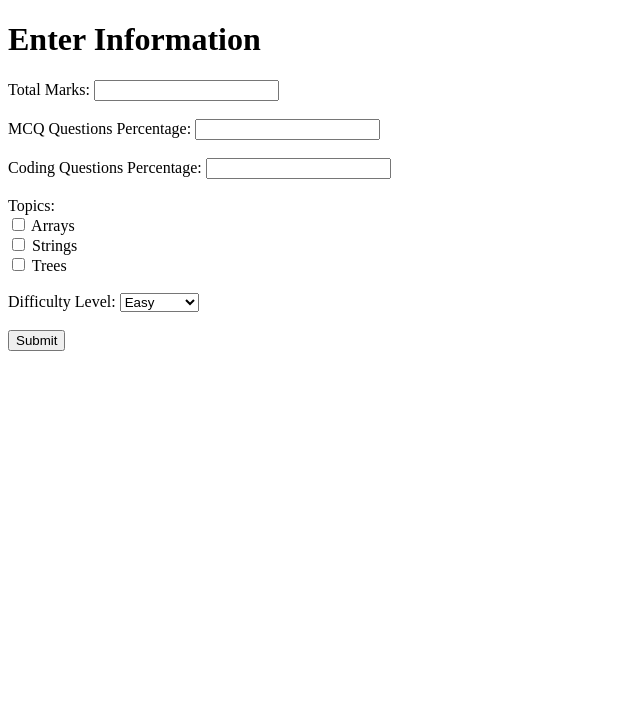
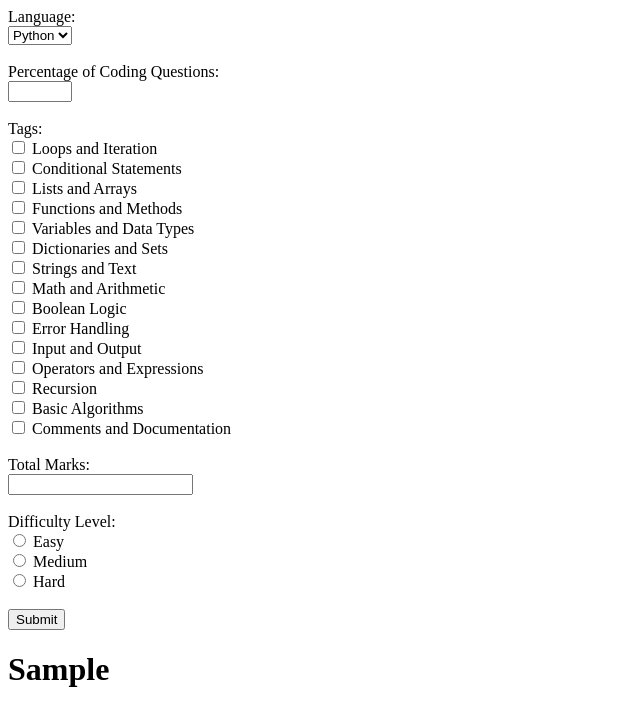
Before and after one commit to iGradlabs/AIAutograder, a Flask app: template templates/form.html in a window 1280 px wide. Shown: the top 726 px of the page, without its empty margins (0-640 px from the left). Run offline with Flask 3, Linux system fonts and the light colour scheme; the template is opened without the code that fills it: most values are stand-ins (such as "Sample title", 1, 10 or a date in 2020).

Commit message:
Update form.html

```diff
--- a/templates/form.html
+++ b/templates/form.html
@@ -1,33 +1,65 @@
 <!DOCTYPE html>
 <html>
-<head>
-    <title>Information Form</title>
-</head>
 <body>
-    <h1>Enter Information</h1>
-    <form id="infoForm" action="/submit" method="POST">
-        <label for="totalMarks">Total Marks:</label>
-        <input type="number" id="totalMarks" name="totalMarks" required><br><br>
 
-        <label for="mcqQuestionsPercentage">MCQ Questions Percentage:</label>
-        <input type="number" id="mcqQuestionsPercentage" name="mcqQuestionsPercentage" required><br><br>
+<form action="/input_form" method="post">
+  <label for="language">Language:</label><br>
+  <select id="language" name="language">
+    <option value="python">Python</option>
+    <option value="java">Java</option>
+    <option value="cpp">C++</option>
+  </select><br><br>
 
-        <label for="codingQuestionsPercentage">Coding Questions Percentage:</label>
-        <input type="number" id="codingQuestionsPercentage" name="codingQuestionsPercentage" required><br><br>
+  <label for="percentage_coding">Percentage of Coding Questions:</label><br>
+  <input type="number" id="percentage_coding" name="percentage_coding" min="0" max="100"><br><br>
 
-        <label>Topics:</label><br>
-        <input type="checkbox" id="topic1" name="Arrays" value="Arrays"> Arrays<br>
-        <input type="checkbox" id="topic2" name="Strings" value="Strings"> Strings<br>
-        <input type="checkbox" id="topic3" name="Trees" value="Trees"> Trees<br><br>
+  <label>Tags:</label><br>
+  <input type="checkbox" id="Loops and Iteration" name="tags" value="Loops and Iteration">
+  <label for="Loops and Iteration">Loops and Iteration</label><br>
+  <input type="checkbox" id="Conditional Statements" name="tags" value="Conditional Statements">
+  <label for="Conditional Statements">Conditional Statements</label><br>
+  <input type="checkbox" id="Lists and Arrays" name="tags" value="Lists and Arrays">
+  <label for="Lists and Arrays">Lists and Arrays</label><br>
+  <input type="checkbox" id="Functions and Methods" name="tags" value="Functions and Methods">
+  <label for="Functions and Methods">Functions and Methods</label><br>
+  <input type="checkbox" id="Variables and Data Types" name="tags" value="Variables and Data Types">
+  <label for="Variables and Data Types">Variables and Data Types</label><br>
+  <input type="checkbox" id="Dictionaries and Sets" name="tags" value="Dictionaries and Sets">
+  <label for="Dictionaries and Sets">Dictionaries and Sets</label><br>
+  <input type="checkbox" id="Strings and Text" name="tags" value="Strings and Text">
+  <label for="Strings and Text">Strings and Text</label><br>
+  <input type="checkbox" id="Math and Arithmetic" name="tags" value="Math and Arithmetic">
+  <label for="Math and Arithmetic">Math and Arithmetic</label><br>
+  <input type="checkbox" id="Boolean Logic" name="tags" value="Boolean Logic">
+  <label for="Boolean Logic">Boolean Logic</label><br>
+  <input type="checkbox" id="Error Handling" name="tags" value="Error Handling">
+  <label for="Error Handling">Error Handling</label><br>
+  <input type="checkbox" id="Input and Output" name="tags" value="Input and Output">
+  <label for="Input and Output">Input and Output</label><br>
+  <input type="checkbox" id="Operators and Expressions" name="tags" value="Operators and Expressions">
+  <label for="Operators and Expressions">Operators and Expressions</label><br>
+  <input type="checkbox" id="Recursion" name="tags" value="Recursion">
+  <label for="Recursion">Recursion</label><br>
+  <input type="checkbox" id="Basic Algorithms" name="tags" value="Basic Algorithms">
+  <label for="Basic Algorithms">Basic Algorithms</label><br>
+  <input type="checkbox" id="Comments and Documentation" name="tags" value="Comments and Documentation">
+  <label for="Comments and Documentation">Comments and Documentation</label><br><br>
 
-        <label for="difficultyLevel">Difficulty Level:</label>
-        <select id="difficultyLevel" name="difficultyLevel" required>
-            <option value="Easy">Easy</option>
-            <option value="Moderate">Moderate</option>
-            <option value="Difficult">Difficult</option>
-        </select><br><br>
+  <label for="total_marks">Total Marks:</label><br>
+  <input type="number" id="total_marks" name="total_marks" min="0"><br><br>
 
-        <input type="submit" value="Submit">
-    </form>
+  <label for="difficulty_level">Difficulty Level:</label><br>
+  <input type="radio" id="easy" name="difficulty_level" value="easy">
+  <label for="easy">Easy</label><br>
+  <input type="radio" id="medium" name="difficulty_level" value="medium">
+  <label for="medium">Medium</label><br>
+  <input type="radio" id="hard" name="difficulty_level" value="hard">
+  <label for="hard">Hard</label><br><br>
+
+  <input type="submit" value="Submit">
+</form>
+
+<h1>{{t}}</h1>
+
 </body>
 </html>
```
